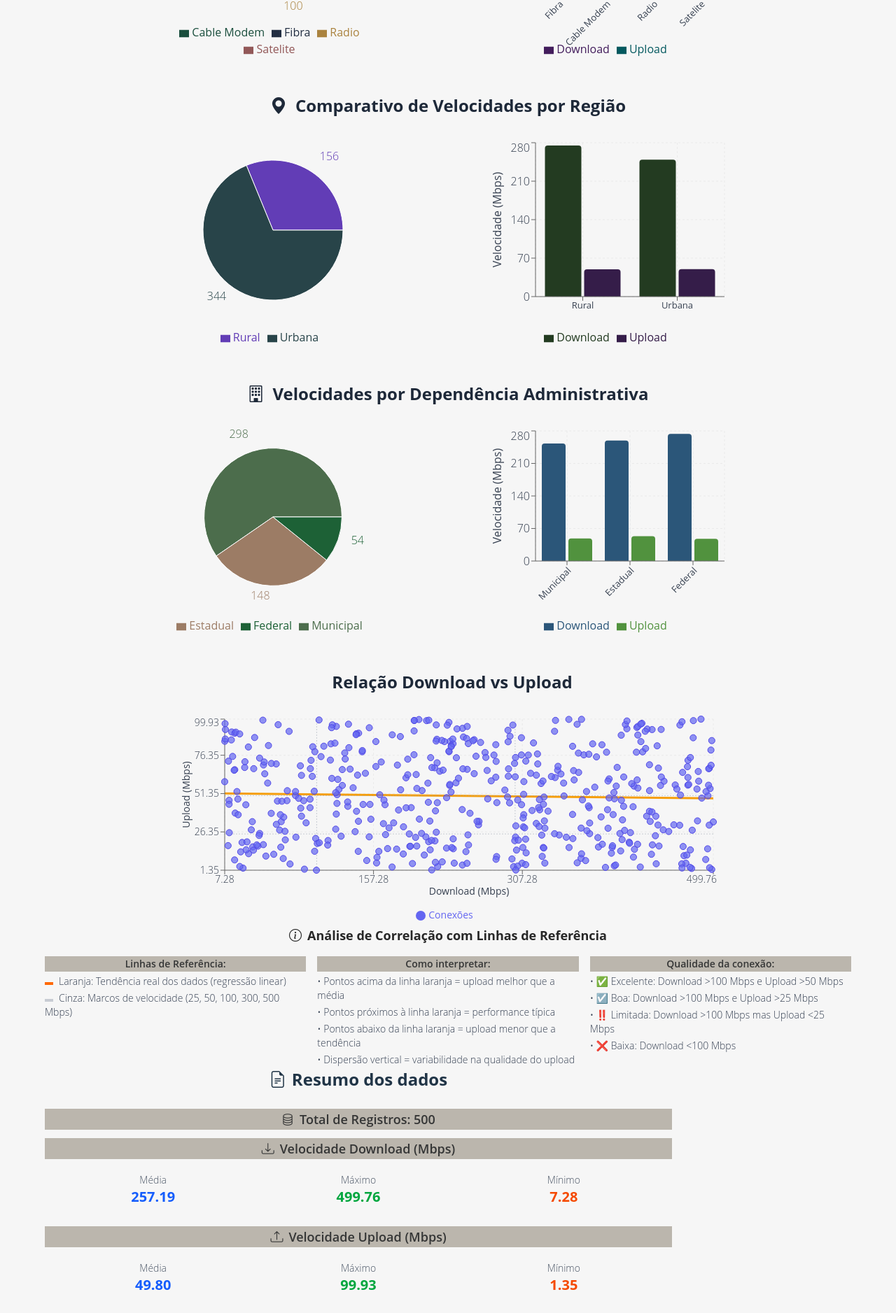
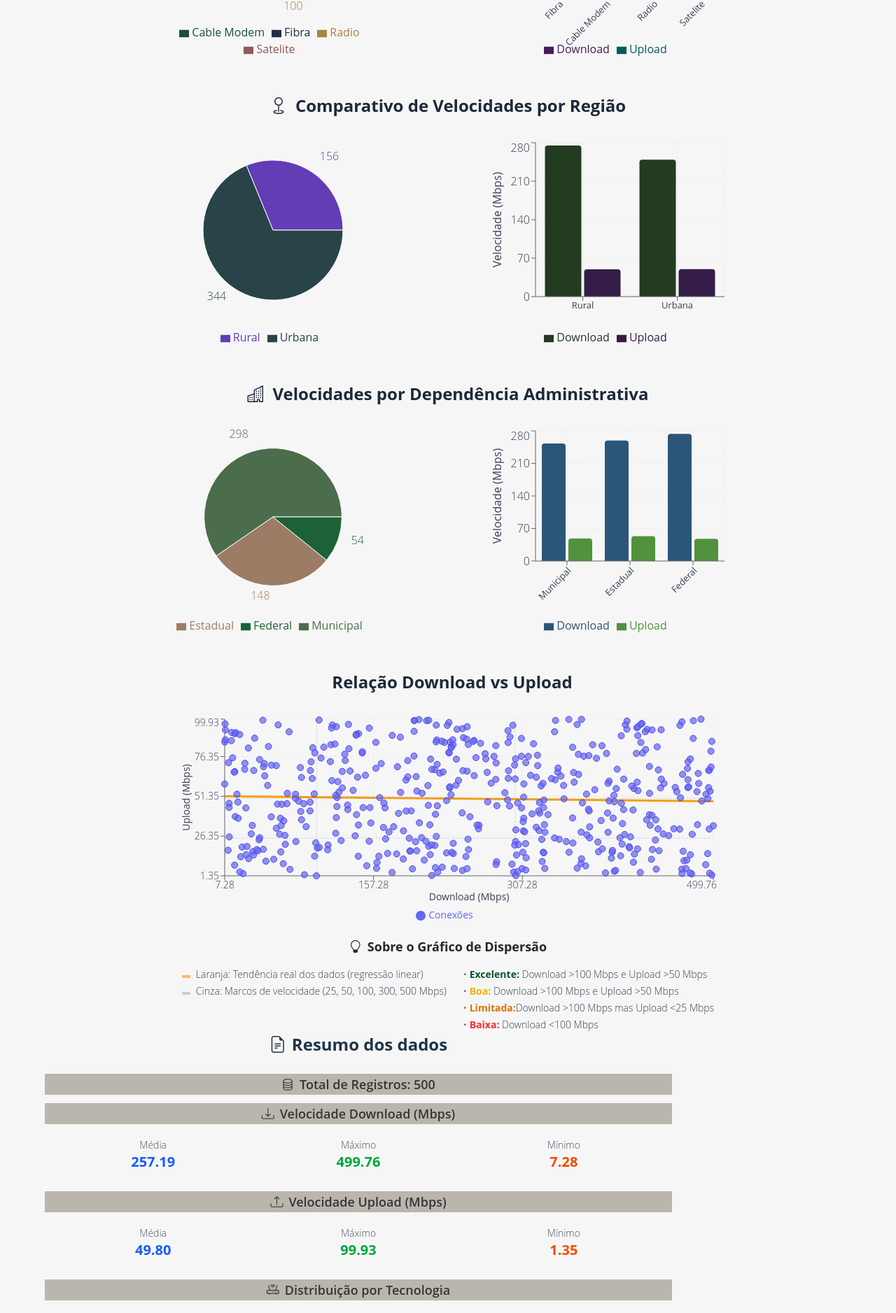
Before and after one commit to isabellacpmelo/the-internet-monitor, a React (Vite) app: page / in a window 1280 px wide. Shown: the part 823-2700 px from the top of the page at 70% size. Built offline with nearby package versions, Linux system fonts and the light colour scheme.

Commit message:
style: Update charts icons

```diff
--- a/src/components/DatasetChats/index.tsx
+++ b/src/components/DatasetChats/index.tsx
@@ -88,7 +88,7 @@ export function DatasetCharts({ data }: DatasetChartsProps) {
   return (
     <div className=''>
       <h2 className='text-2xl font-bold mb-8 text-center text-gray-800'>
-        <i className='bi bi-bar-chart-fill mr-3' />
+        <i className='bi bi-pc-display mr-3' />
         Velocidades de Internet por Tipo de Tecnologia
       </h2>
 
@@ -107,11 +107,11 @@ export function DatasetCharts({ data }: DatasetChartsProps) {
                 <i
                   className={`bi ${
                     item.name === 'Fibra'
+                      ? 'bi-router'
+                      : item.name === 'Radio'
+                      ? 'bi-broadcast-pin'
+                      : item.name === 'Cable Modem'
                       ? 'bi-ethernet'
-                      : item.name === 'Radio'
-                      ? 'bi-broadcast'
-                      : item.name === 'Cable Modem'
-                      ? 'bi-router'
                       : 'bi-globe'
                   } mr-2`}
                 />
@@ -231,7 +231,7 @@ export function DatasetCharts({ data }: DatasetChartsProps) {
       </div>
 
       <h2 className='text-2xl font-bold mb-8 text-center text-gray-800'>
-        <i className='bi bi-geo-alt-fill mr-3' />
+        <i className='bi bi-geo mr-3' />
         Comparativo de Velocidades por Região
       </h2>
 
@@ -329,7 +329,7 @@ export function DatasetCharts({ data }: DatasetChartsProps) {
       </div>
 
       <h2 className='text-2xl font-bold mb-8 text-center text-gray-800'>
-        <i className='bi bi-building mr-3' />
+        <i className='bi bi-buildings mr-3' />
         Velocidades por Dependência Administrativa
       </h2>
 
@@ -568,14 +568,19 @@ export function DatasetCharts({ data }: DatasetChartsProps) {
                         Velocidades
                       </p>
                       <p className='text-blue-600'>
-                        📥 Download: {data.download} Mbps
+                        <i className='bi bi-download' /> Download:{' '}
+                        {data.download} Mbps
                       </p>
                       <p className='text-green-600'>
-                        📤 Upload: {data.upload} Mbps
+                        <i className='bi bi-upload' /> Upload: {data.upload}{' '}
+                        Mbps
                       </p>
-                      <p className='text-orange-600'>📊 Proporção: {ratio}%</p>
+                      <p className='text-orange-600'>
+                        <i className='bi bi-calculator' /> Proporção: {ratio}%
+                      </p>
                       <p className='text-gray-600'>
-                        ⚡ Qualidade: {efficiency}
+                        <i className='bi bi-lightning-charge' /> Qualidade:{' '}
+                        {efficiency}
                       </p>
                     </div>
                   )
@@ -585,7 +590,7 @@ export function DatasetCharts({ data }: DatasetChartsProps) {
             />
             <Legend
               wrapperStyle={{
-                paddingTop: '24px',
+                paddingTop: '16px',
                 fontWeight: '500',
               }}
             />
@@ -602,17 +607,16 @@ export function DatasetCharts({ data }: DatasetChartsProps) {
         </ResponsiveContainer>
       </div>
 
-      <div>
-        <h3 className='text-lg font-bold text-gray-800 mb-4 text-center'>
-          <i className='bi bi-info-circle mr-2' />
-          Análise de Correlação com Linhas de Referência
+      <div className='flex flex-col justify-between w-full'>
+        <h3 className='text-lg font-bold text-gray-800 my-4 text-center'>
+          <i className='bi bi-lightbulb mr-2' />
+          Sobre o Gráfico de Dispersão
         </h3>
-        <div className='grid grid-cols-1 md:grid-cols-3 gap-4 text-sm text-gray-700'>
-          <div>
-            <h4 className='font-semibold mb-2'>Linhas de Referência:</h4>
+        <div className='text-sm  text-gray-700 max-w-3xl mx-auto flex flex-col md:flex-row justify-between gap-6'>
+          <div className=''>
             <ul className='space-y-1'>
               <li>
-                <span className='w-3 h-1 bg-orange-500 inline-block mr-2'></span>
+                <span className='w-3 h-1 bg-orange-300 inline-block mr-2'></span>
                 Laranja: Tendência real dos dados (regressão linear)
               </li>
               <li>
@@ -622,31 +626,23 @@ export function DatasetCharts({ data }: DatasetChartsProps) {
             </ul>
           </div>
           <div>
-            <h4 className='font-semibold mb-2'>Como interpretar:</h4>
             <ul className='space-y-1'>
               <li>
-                • Pontos acima da linha laranja = upload melhor que a média
-              </li>
-              <li>• Pontos próximos à linha laranja = performance típica</li>
-              <li>
-                • Pontos abaixo da linha laranja = upload menor que a tendência
+                • <span className='font-bold text-green-900'>Excelente:</span>{' '}
+                Download &gt;100 Mbps e Upload &gt;50 Mbps
               </li>
               <li>
-                • Dispersão vertical = variabilidade na qualidade do upload
+                • <span className='font-bold text-yellow-500'>Boa:</span>{' '}
+                Download &gt;100 Mbps e Upload &gt;50 Mbps
               </li>
-            </ul>
-          </div>
-          <div>
-            <h4 className='font-semibold mb-2'>Qualidade da conexão:</h4>
-            <ul className='space-y-1'>
               <li>
-                • ✅ Excelente: Download &gt;100 Mbps e Upload &gt;50 Mbps
+                • <span className='font-bold text-amber-600'>Limitada:</span>
+                Download &gt;100 Mbps mas Upload &lt;25 Mbps
               </li>
-              <li>• ☑️ Boa: Download &gt;100 Mbps e Upload &gt;25 Mbps</li>
               <li>
-                • ‼️ Limitada: Download &gt;100 Mbps mas Upload &lt;25 Mbps
+                • <span className='font-bold text-red-500'>Baixa:</span>{' '}
+                Download &lt;100 Mbps
               </li>
-              <li>• ❌ Baixa: Download &lt;100 Mbps</li>
             </ul>
           </div>
         </div>
```
